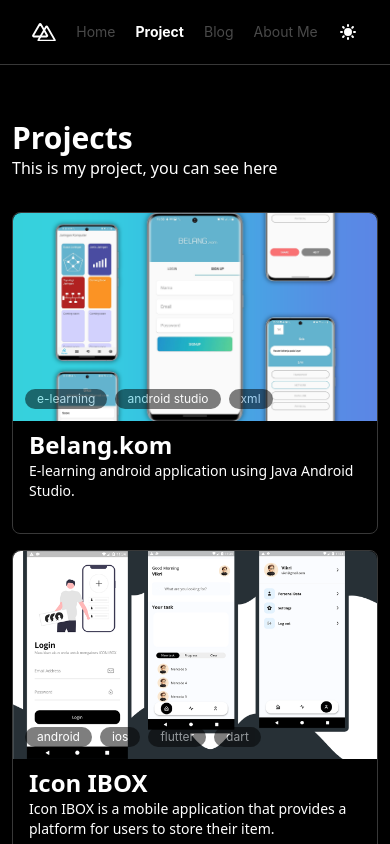
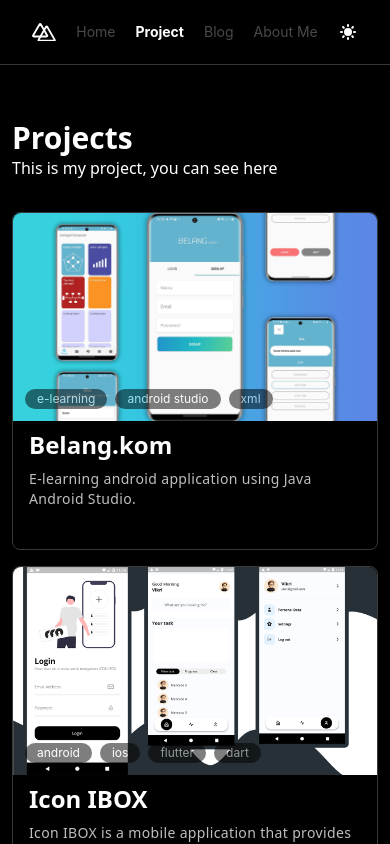
Before and after one commit to mhmmdvg/mhmmdvg-portfolio, a Next.js app: page /project in a window 390 px wide. Shown: the top 844 px of the page. Built offline with nearby package versions, Linux system fonts and the light colour scheme; a web font is replaced by a local one.

Commit message:
Solved Responsive Problem

```diff
--- a/commons/components/project-list/ProjectList.tsx
+++ b/commons/components/project-list/ProjectList.tsx
@@ -32,7 +32,9 @@
       </div>
       <div className="px-4 py-2 flex flex-col">
         <h2 className="font-sfpro text-2xl font-semibold">{title}</h2>
-        <p className="text-sm font-sans">{description}</p>
+        <p className="text-sm font-sans opacity-75 py-2 tracking-wide">
+          {description}
+        </p>
       </div>
     </div>
   );
```
